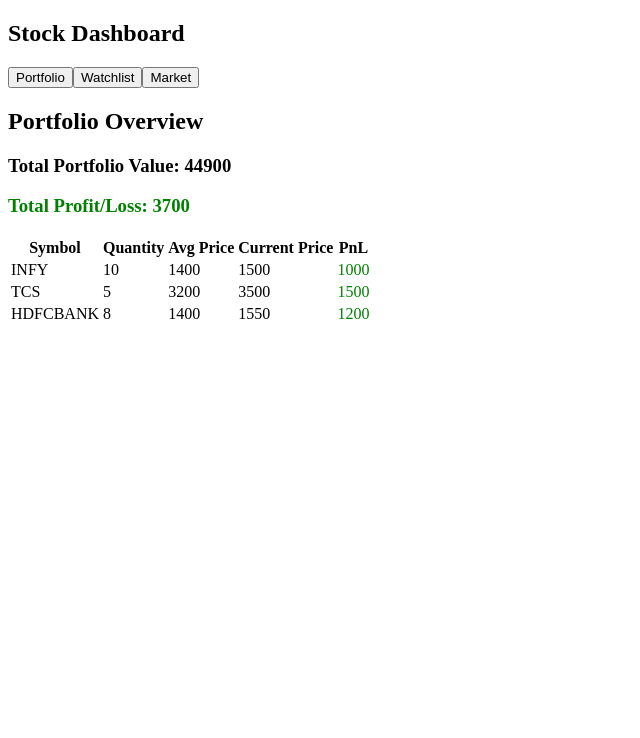
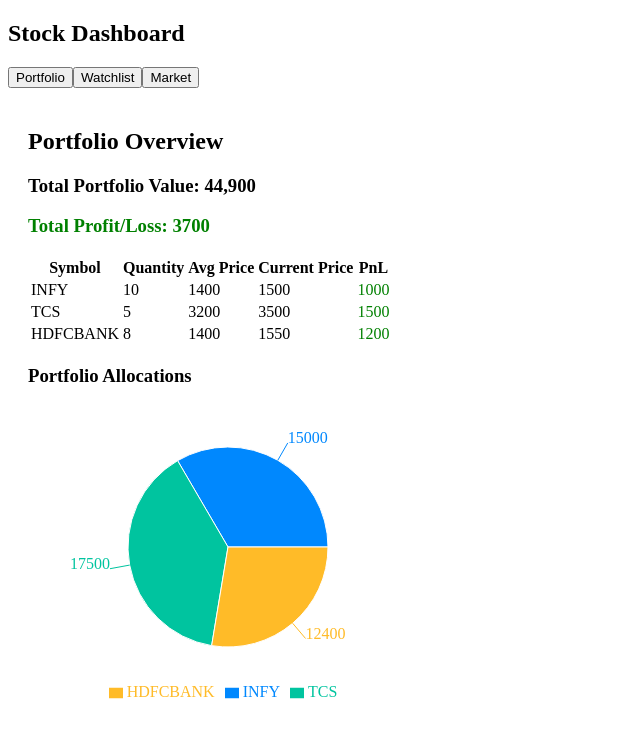
Before and after one commit to gparthiv/market-portfolio, a React app: page / in a window 1280 px wide. Shown: the top 738 px of the page, without its empty margins (0-640 px from the left). Built offline with nearby package versions, Linux system fonts and the light colour scheme; the HTML template or start-up script is replaced by a standard one.

Commit message:
Add portfolio dashboard with summary, holdings table and allocation chart

```diff
--- /dev/null
+++ b/src/components/charts/PortfolioPieChart.jsx
@@ -0,0 +1,37 @@
+//get components from recharts
+import { PieChart, Pie, Cell, Tooltip, Legend } from "recharts"
+//send your customized chart
+export default function PortfolioPieChart({ holdings }) {
+  const data = holdings.map(stock => ({
+    name: stock.symbol,
+    value: stock.quantity * stock.currentPrice
+  }))
+
+
+const colors = ["#0088FE", "#00C49F", "#FFBB28", "#FF8042"]
+
+return (
+  <div>
+    <h3>Portfolio Allocations</h3>
+    <PieChart width={400} height={300}>
+      <Pie
+        data={data}
+        dataKey="value"
+        nameKey="name"
+        cx="50%"
+        cy="50%"
+        outerRadius={100}
+        label
+      >
+        {data.map((entry, index) => (
+          <Cell key={index} fill={colors[index % colors.length]} />
+        ))}
+      </Pie>
+      <Tooltip />
+      <Legend />
+
+    </PieChart>
+  </div>
+)
+
+}
--- a/src/components/layout/Navbar.jsx
+++ b/src/components/layout/Navbar.jsx
@@ -2,9 +2,9 @@ export default function Navbar() {
   const navItems = ["Portfolio", "Watchlist", "Market"]
   const title = "Stock Dashboard"
   return (
-    <nav>
+    <nav >
         <h1>{title}</h1>
-      <div>
+      <div >
 
         {navItems.map((x) =>
           <button key={x}>{x}</button>
--- a/src/components/portfolio/PortfolioSummary.jsx
+++ b/src/components/portfolio/PortfolioSummary.jsx
@@ -3,7 +3,7 @@ export default function PortfolioSummary({ totVal, totPnL }) {
     <div>
       <h2>Portfolio Overview</h2>
 
-      <h3>Total Portfolio Value: {totVal}</h3>
+      <h3>Total Portfolio Value: {totVal.toLocaleString()}</h3>
 
       <h3 style={{ color: totPnL >= 0 ? "green" : "red" }}>
         Total Profit/Loss: {Math.abs(totPnL)}
--- a/src/pages/Dashboard.jsx
+++ b/src/pages/Dashboard.jsx
@@ -1,7 +1,7 @@
 import { portfolio } from "../data/mockPortfolio"
 import HoldingsTable from "../components/portfolio/HoldingsTable"
 import PortfolioSummary from "../components/portfolio/PortfolioSummary"
-
+import PortfolioPieChart from "../components/charts/PortfolioPieChart"
 
 export default function Dashboard() {
   const holdings = portfolio.holdings
@@ -20,12 +20,13 @@ export default function Dashboard() {
 
 
   return (
-    <div>
+    <div style={{ padding: "20px", marginBottom: "30px" }}>
       <PortfolioSummary
         totVal={totVal}
         totPnL={totPnL}
       />
       <HoldingsTable holdings={holdings} />
+      <PortfolioPieChart holdings={holdings} />
 
     </div>
   )
```
